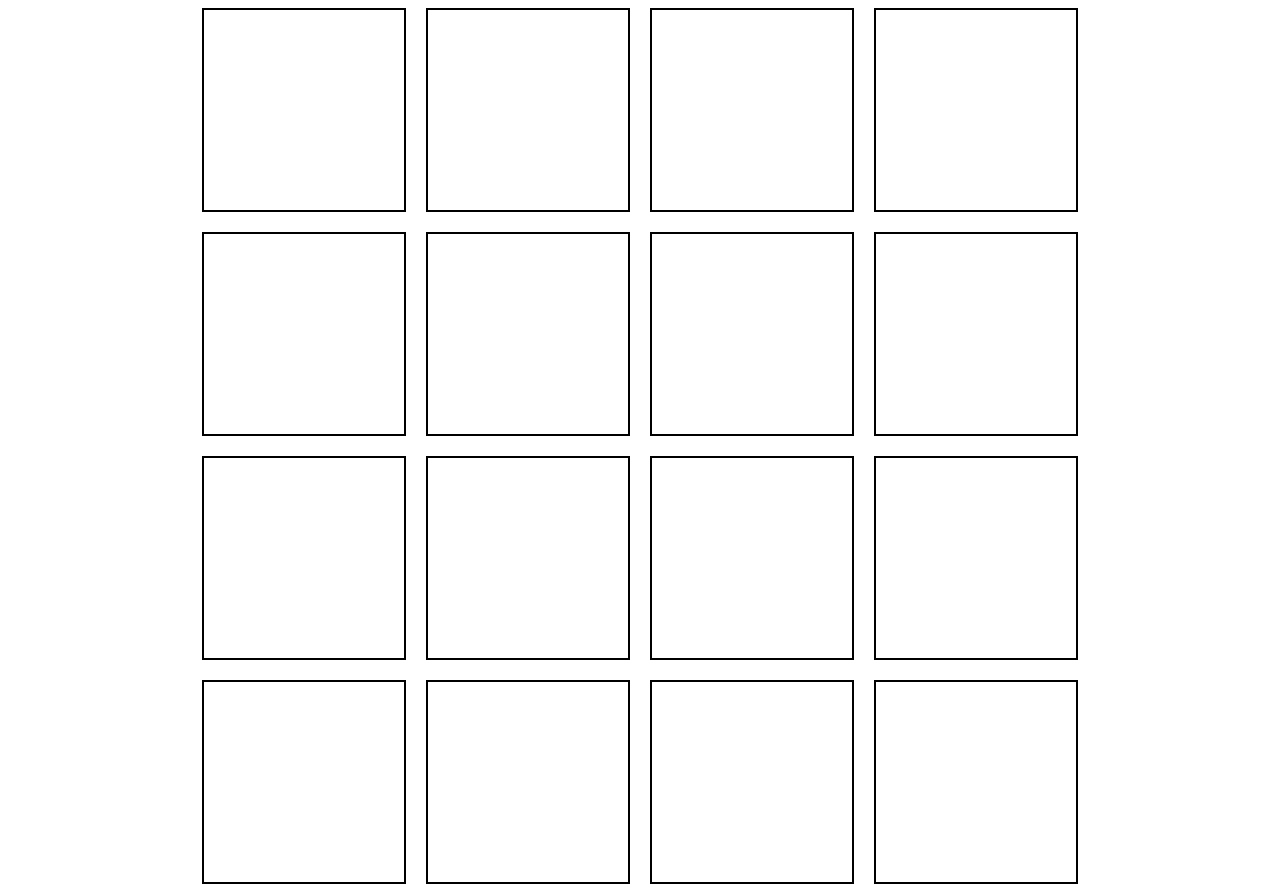
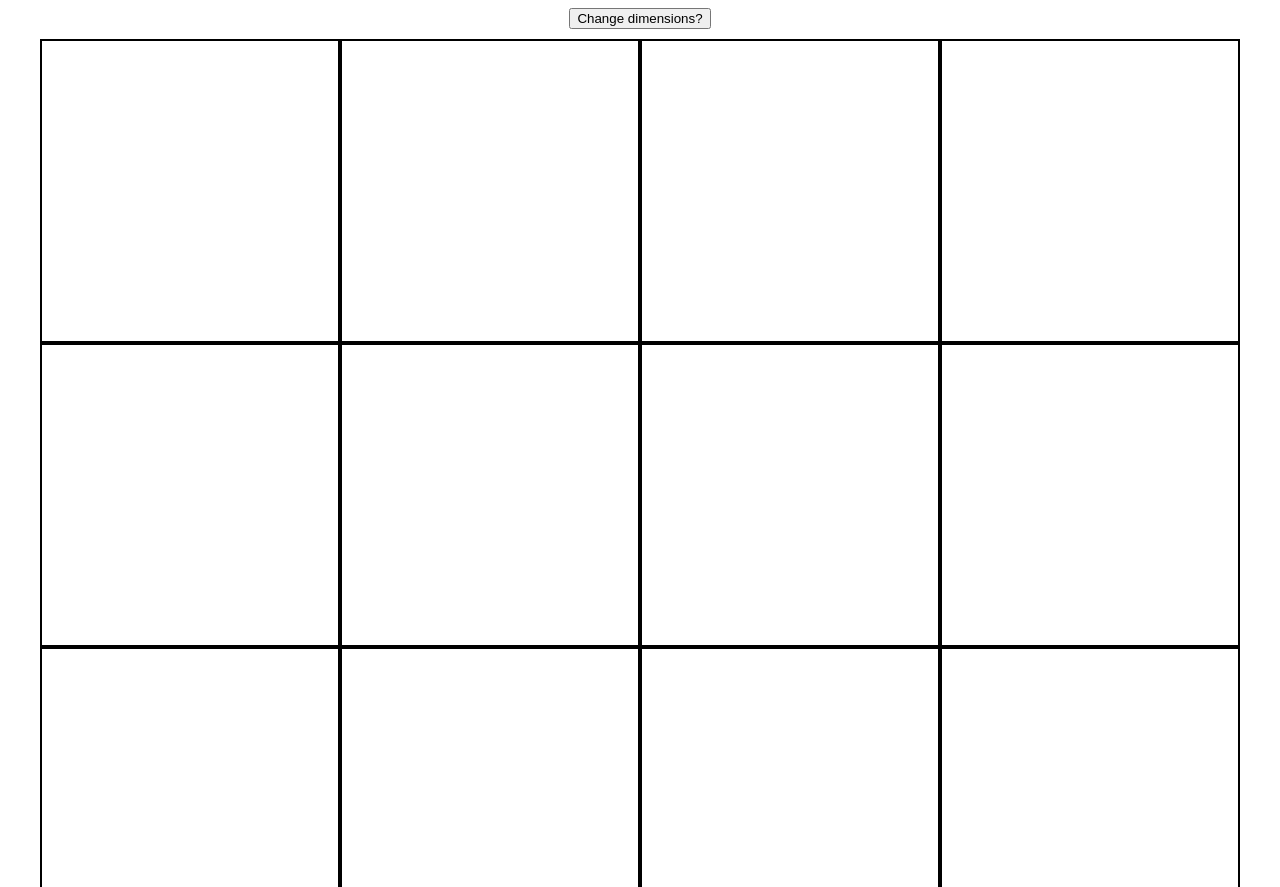
Before and after one commit to willyliu1705/odin-etch-a-sketch, a plain HTML site: page index.html in a window 1280 px wide. Shown: the top 887 px of the page. Drawn offline with Linux system fonts and the light colour scheme.

Commit message:
Add feature to change dimensions of grid
- the user can now choose how many dimensions they want (through a button)
- the squares now have dynamically adapting sizes!

```diff
--- a/index.html
+++ b/index.html
@@ -9,6 +9,10 @@
 </head>
 
 <body>
+  <div id="dimensions-button">
+    <button>Change dimensions?</button>
+  </div>
+
   <div class="container">
   </div>
 
--- a/script.js
+++ b/script.js
@@ -1,6 +1,14 @@
 let containerDiv = document.querySelector(".container");
 
-for (let i = 0; i < 4; i++) {
+const CONTAINER_WIDTH = containerDiv.offsetWidth;
+const CONTAINER_HEIGHT = containerDiv.offsetHeight;
+
+function generateDivs(dimensions) {
+
+  const square_width = Math.floor(CONTAINER_WIDTH / dimensions);
+  const square_height = Math.floor(CONTAINER_HEIGHT / dimensions);
+
+  for (let i = 1; i <= dimensions; i++) {
     let rows = document.createElement("div");
     rows.classList.add("rows");
     containerDiv.appendChild(rows);
@@ -8,9 +16,11 @@ for (let i = 0; i < 4; i++) {
 
   let rowDivs = document.querySelectorAll(".rows");
   rowDivs.forEach((rowDiv) => {
-  for (let i = 0; i < 4; i++) {
+    for (let i = 1; i <= dimensions; i++) {
       let columns = document.createElement("div");
       columns.classList.add("columns");
+      columns.style.width = `${square_width}px`
+      columns.style.height = `${square_height}px`
       rowDiv.appendChild(columns);
     }
   })
@@ -19,10 +29,30 @@ let columnDivs = document.querySelectorAll(".columns");
   columnDivs.forEach((columnDiv) => {
     let listOfClasses = columnDiv.classList;
     columnDiv.addEventListener("mouseover", () => {
-    listOfClasses.toggle("hover")
+      listOfClasses.toggle("hover");
     })
 
     columnDiv.addEventListener("mouseout", () => {
-    listOfClasses.toggle("hover")
+      listOfClasses.toggle("hover");
     })
   })
+}
+
+function clearDivs() {
+  let rowDivs = document.querySelectorAll(".rows");
+  rowDivs.forEach((rowDiv) => {
+    rowDiv.remove();
+  })
+}
+
+let dimensionsButton = document.querySelector("#dimensions-button");
+dimensionsButton.addEventListener("click", (event) => {
+  let userDimensions;
+  do {
+    userDimensions = prompt("How many squares do you want each side to have? (max: 100)");
+  } while (userDimensions <= 0 || userDimensions > 100);
+  clearDivs();
+  generateDivs(userDimensions);
+})
+
+generateDivs(4);
--- a/styles.css
+++ b/styles.css
@@ -1,17 +1,24 @@
+.container {
+  margin: 0 auto;
+  width: 1200px;
+  height: 1200px;
+}
+
 .rows {
   display: flex;
   justify-content: center;
   align-items: center;
-  margin-bottom: 20px;
-  gap: 20px;
 }
 
 .columns {
-  width: 200px;
-  height: 200px;
   border: 2px solid black;
 }
 
 .hover {
   background-color: lightblue;
 }
+
+#dimensions-button {
+  text-align: center;
+  margin-bottom: 10px;
+}
```
Lines whose indentation alone changed are shown as unchanged.
